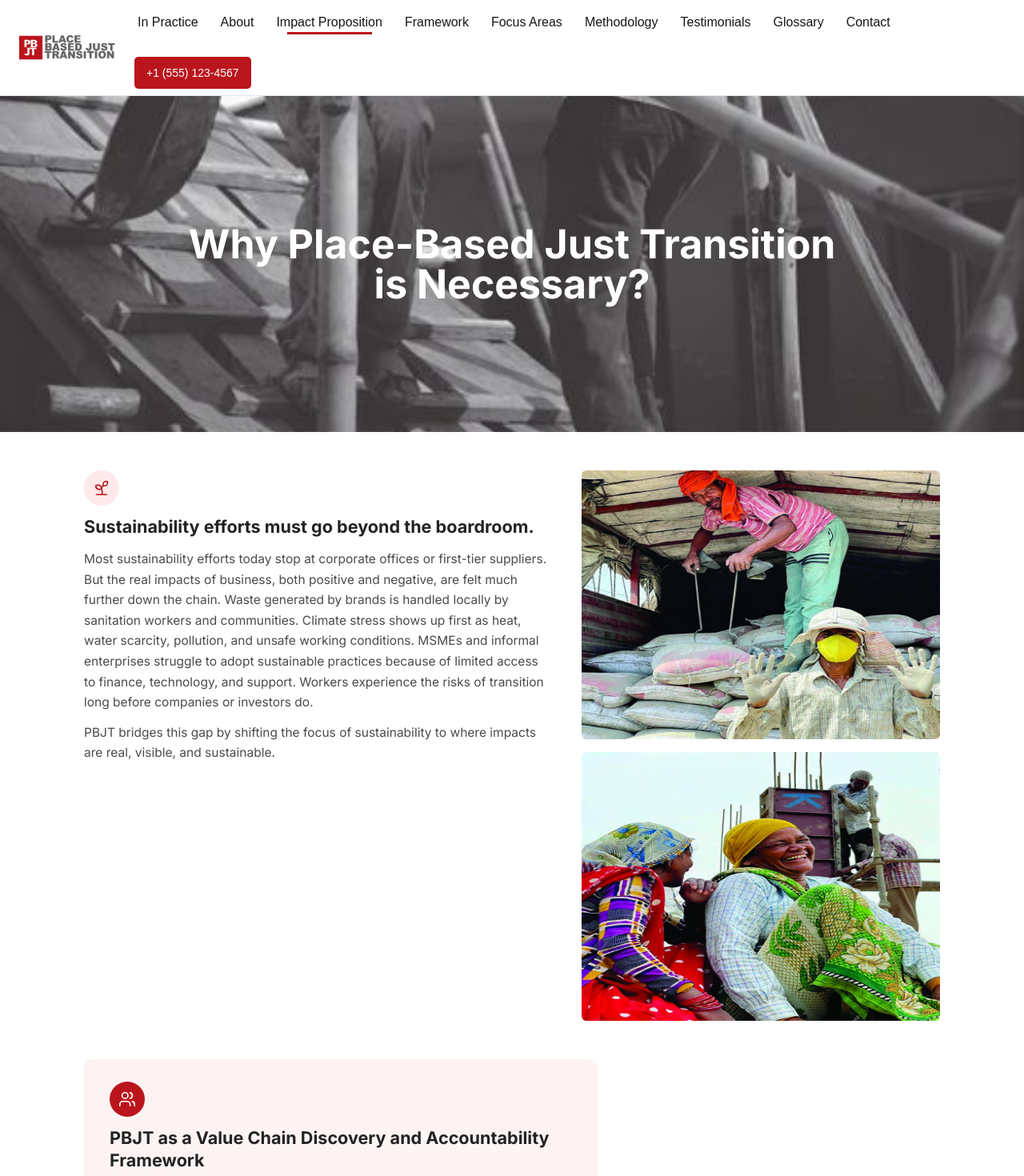
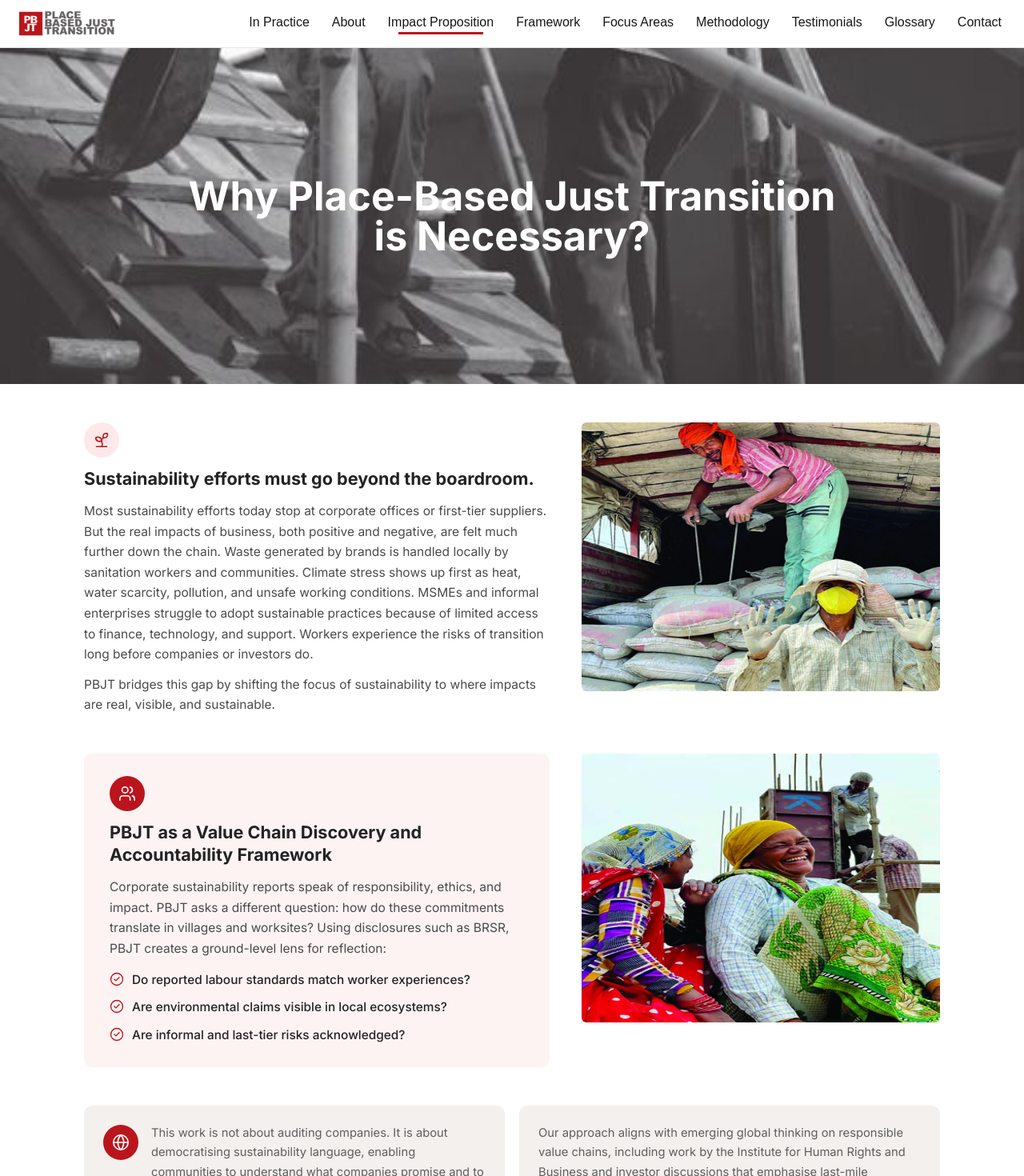
Before and after one commit to muhammed-bilal-uxd/new-pbjt-web-app, a Next.js app: page /impact-proposition in a window 1280 px wide. Shown: the top 1470 px of the page at 80% size. Built offline with nearby package versions, Linux system fonts and the light colour scheme; a web font is replaced by a local one.

Commit message:
feat: just an update
Signed-off-by: bilal <mail2muhammedbilal@gmail.com>

```diff
--- a/src/app/about/page.tsx
+++ b/src/app/about/page.tsx
@@ -22,7 +22,7 @@ const PlaceBasedJustTransition = () => {
       />
 
       {/* ============ SHAPING CONTENT ============ */}
-      <section className={cn("pbjt-section")}>
+      <section className={cn("pbjt-section section-one")}>
         <div className={"center-content"}>
           <div className={cn("pbjt-grid pbjt-grid--two")}>
             {/* LEFT */}
@@ -146,7 +146,7 @@ const PlaceBasedJustTransition = () => {
       </section>
 
       {/* ============ HERO 2: WHAT IS ============ */}
-      {/* <section
+      <section
         className={cn("pbjt-hero pbjt-hero--whatis")}
         style={{ backgroundImage: "url('/images/pbjt-whatis-hero.jpg')" }}
         aria-label="What is Place-Based Just Transition"
@@ -157,10 +157,10 @@ const PlaceBasedJustTransition = () => {
           </h1>
           <h2 className={cn("pbjt-hero__sub")}>Place-Based Just Transition</h2>
         </div>
-      </section> */}
+      </section>
 
       {/* ============ WHAT IS CONTENT ============ */}
-      <section className={cn("pbjt-section")}>
+      <section className={cn("pbjt-section section-two")}>
         <div className={"center-content"}>
           <div className={cn("pbjt-grid pbjt-grid--two")}>
             {/* LEFT */}
@@ -208,8 +208,11 @@ const PlaceBasedJustTransition = () => {
 
             {/* RIGHT */}
             <div className={cn("pbjt-stack")}>
-              <NetworkDiagram />
-
+              <div className={cn("diagram-wrap")}>
+                <div className={cn("diagram-content")}>
+                  <NetworkDiagram />
+                </div>
+              </div>
               <div className={cn("pbjt-benefits")}>
                 <h4 className={cn("pbjt-benefits__title")}>
                   PBJT ensures that the shift to greener economies:
--- a/src/app/impact-proposition/impact-proposition.module.css
+++ b/src/app/impact-proposition/impact-proposition.module.css
@@ -245,13 +245,17 @@
 /* ---------- Framework ---------- */
 .pbjt-framework {
   padding-top: 24px;
+  grid-template-columns: 1.3fr 1fr;
+  align-items: start;
+  gap: 40px;
+  display: grid;
 }
 
 .pbjt-framework__panel {
   background: var(--pbjt-pink-soft);
   border-radius: var(--pbjt-radius-md);
   padding: 28px 32px;
-  max-width: 60%;
+  /* max-width: 60%; */
 }
 
 /* Checklist */
@@ -475,7 +479,7 @@
   }
 
   .pbjt-framework__panel {
-    max-width: 78%;
+    /* max-width: 78%; */
   }
 
   .pbjt-benefits__grid {
@@ -486,6 +490,10 @@
 /* Small tablet / large mobile: 768px */
 @media (max-width: 768px) {
   .pbjt-info {
+    grid-template-columns: 1fr;
+  }
+
+  .pbjt-framework {
     grid-template-columns: 1fr;
   }
 
@@ -530,7 +538,7 @@
   }
 
   .pbjt-framework__panel {
-    max-width: 100%;
+    /* max-width: 100%; */
     padding: 22px 22px;
   }
 
--- a/src/app/impact-proposition/page.tsx
+++ b/src/app/impact-proposition/page.tsx
@@ -67,10 +67,6 @@ export default function ImpactProposition() {
             src="/images/impact-proposition/img137.jpg"
             alt="Worker handling cement bags"
           />
-          <img
-            src="/images/impact-proposition/img138.jpg"
-            alt="Women workers smiling at a worksite"
-          />
         </div>
       </section>
 
@@ -117,6 +113,12 @@ export default function ImpactProposition() {
               <span>Are informal and last-tier risks acknowledged?</span>
             </li>
           </ul>
+        </div>
+        <div className={cn("pbjt-boardroom__media")}>
+          <img
+            src="/images/impact-proposition/img138.jpg"
+            alt="Women workers smiling at a worksite"
+          />
         </div>
       </section>
 
--- a/src/app/in-practice/in-practice.module.css
+++ b/src/app/in-practice/in-practice.module.css
@@ -589,7 +589,7 @@
 }
 
 .villageContainer {
-  margin-block: 3.5rem;
+  margin-block: 0 3.5rem;
 }
 
 /* =========================================================
--- a/src/app/in-practice/page.tsx
+++ b/src/app/in-practice/page.tsx
@@ -204,7 +204,7 @@ export default function PBJTInPractice() {
               gap between intention and lived impact.
             </p>
 
-            <button
+            {/* <button
               type="button"
               className={styles.exploreBtn}
               onClick={() => {
@@ -220,9 +220,10 @@ export default function PBJTInPractice() {
             >
               Explore Just Transition In Practice
               <ArrowIcon />
-            </button>
+            </button> */}
 
-            <Link className={styles.tagline} href={"/testimonials"}>
+            {/* <Link className={styles.tagline} href={"/testimonials"}> */}
+            <div>
               <span className={styles.taglineIcon}>
                 <BookIcon />
               </span>
@@ -234,7 +235,8 @@ export default function PBJTInPractice() {
                   Grounded insights from the field.
                 </p>
               </div>
-            </Link>
+            </div>
+            {/* </Link> */}
           </div>
 
           <div className={styles.practiceImageWrap}>
@@ -245,6 +247,14 @@ export default function PBJTInPractice() {
               className="cover-image rounded-[12px]"
             />
           </div>
+        </div>
+      </section>
+
+      {/* ===== Location Selector ===== */}
+
+      <section className={styles.villageContainer + " center-content"}>
+        <div id="location-section">
+          <VillageLocation />
         </div>
       </section>
 
@@ -293,14 +303,6 @@ export default function PBJTInPractice() {
         </div>
       </section>
 
-      {/* ===== Location Selector ===== */}
-
-      <section className={styles.villageContainer + " center-content"}>
-        <div id="location-section">
-          <VillageLocation />
-        </div>
-      </section>
-
       {/* ===== Newsletter ===== */}
       <section className={styles.newsletterSection}>
         <div className={styles.newsletterContent}>
--- a/src/components/headerClient.tsx
+++ b/src/components/headerClient.tsx
@@ -1,4 +1,4 @@
-'use client'
+"use client";
 
 import { INavLinks } from "@/interface/common";
 import { Menu, X } from "lucide-react";
@@ -10,14 +10,18 @@ import styles from "./header.module.css";
 function ContactButton({ phoneNumber }: { phoneNumber: string }) {
   return (
     <button className={`${styles.buttonContact} flex items-center gap-2`}>
-            <span className='text-sm'>
-                {phoneNumber}
-            </span>
+      <span className="text-sm">{phoneNumber}</span>
     </button>
-    )
+  );
 }
 
-export function HeaderClient({ navLinks, phoneNumber }: { navLinks: INavLinks[], phoneNumber: string }) {
+export function HeaderClient({
+  navLinks,
+  phoneNumber,
+}: {
+  navLinks: INavLinks[];
+  phoneNumber: string;
+}) {
   const pathname = usePathname();
 
   return (
@@ -26,40 +30,50 @@ export function HeaderClient({ navLinks, phoneNumber }: { navLinks: INavLinks[],
         const isActive = pathname === item.href;
 
         return (
-                    <Link
-                        key={item.href}
-                        href={item.href}
+          <Link key={item.href} href={item.href}>
+            <span
+              className={`${styles.menu} ${isActive ? styles.menuActive : ""} dark:hover:text-white transition-colors rounded-[25px] px-1 py-2`}
             >
-                        <span className={`${styles.menu} ${isActive ? styles.menuActive : ""} dark:hover:text-white transition-colors rounded-[25px] px-1 py-2`}>
               <span className={styles.menuLabel}>
                 <span>{item.label}</span>
                 <span className={styles.borderBottom}></span>
               </span>
             </span>
           </Link>
-                )
+        );
       })}
 
-            <ContactButton phoneNumber={phoneNumber} />
+      {/* <ContactButton phoneNumber={phoneNumber} /> */}
     </nav>
   );
 }
 
-export function MobileMenu({ navLinks, phoneNumber }: { navLinks: INavLinks[], phoneNumber: string }) {
+export function MobileMenu({
+  navLinks,
+  phoneNumber,
+}: {
+  navLinks: INavLinks[];
+  phoneNumber: string;
+}) {
   const pathname = usePathname();
-    const [isMobileMenuOpen, setIsMobileMenuOpen] = useState(false)
+  const [isMobileMenuOpen, setIsMobileMenuOpen] = useState(false);
 
   return (
     <div className={styles.mobileMenuWrapper}>
       <div className={styles.mobileMenuControls}>
-                <span className={styles.mobileContactWrap}><ContactButton phoneNumber={phoneNumber} /></span>
-                <div onClick={() => setIsMobileMenuOpen(!isMobileMenuOpen)} className={styles.menuToggle}>
+        {/* <span className={styles.mobileContactWrap}><ContactButton phoneNumber={phoneNumber} /></span> */}
+        <div
+          onClick={() => setIsMobileMenuOpen(!isMobileMenuOpen)}
+          className={styles.menuToggle}
+        >
           {isMobileMenuOpen ? <X /> : <Menu />}
         </div>
       </div>
 
       {isMobileMenuOpen && (
-                <div className={`${styles.mobileMenuPanel} absolute left-0 w-full bg-white dark:bg-gray-900 border-t border-gray-200 dark:border-gray-800`}>
+        <div
+          className={`${styles.mobileMenuPanel} absolute left-0 w-full bg-white dark:bg-gray-900 border-t border-gray-200 dark:border-gray-800`}
+        >
           <nav className="flex flex-col py-4 px-6">
             {navLinks.map((item) => {
               const isActive = pathname === item.href;
@@ -70,13 +84,21 @@ export function MobileMenu({ navLinks, phoneNumber }: { navLinks: INavLinks[], p
                   className={`${styles.menu} ${isActive ? styles.mobileMenuLinkActive : ""} p-1 dark:hover:text-white transition-colors`}
                   onClick={() => setIsMobileMenuOpen(false)}
                 >
-                                    {(item.type === 'button') ? "" : <span className={`${styles.menu} ${isActive ? styles.mobileMenuLinkActive : ""} dark:hover:text-white transition-colors rounded-full p-2`}>{item.label}</span>}
+                  {item.type === "button" ? (
+                    ""
+                  ) : (
+                    <span
+                      className={`${styles.menu} ${isActive ? styles.mobileMenuLinkActive : ""} dark:hover:text-white transition-colors rounded-full p-2`}
+                    >
+                      {item.label}
+                    </span>
+                  )}
                 </Link>
-                            )
+              );
             })}
           </nav>
         </div>
       )}
     </div>
-    )
+  );
 }
--- a/src/components/village-location/village-location.module.css
+++ b/src/components/village-location/village-location.module.css
@@ -88,6 +88,8 @@
   position: relative;
   overflow: hidden;
   text-align: left;
+  width: 100%;
+  box-sizing: border-box;
 }
 
 .card:hover {
```
Also changed, not shown: src/app/about/about.module.css (+20 -1 lines). Lines whose indentation alone changed are shown as unchanged.
